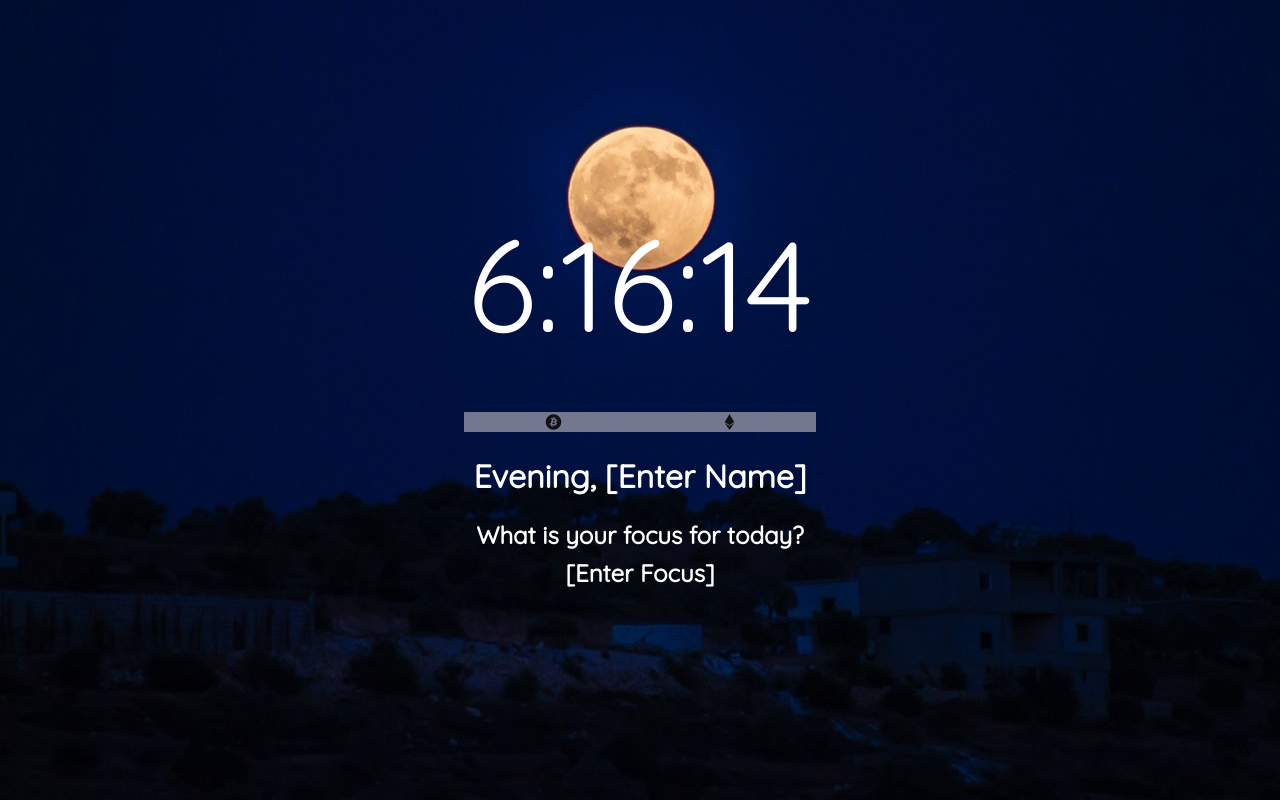
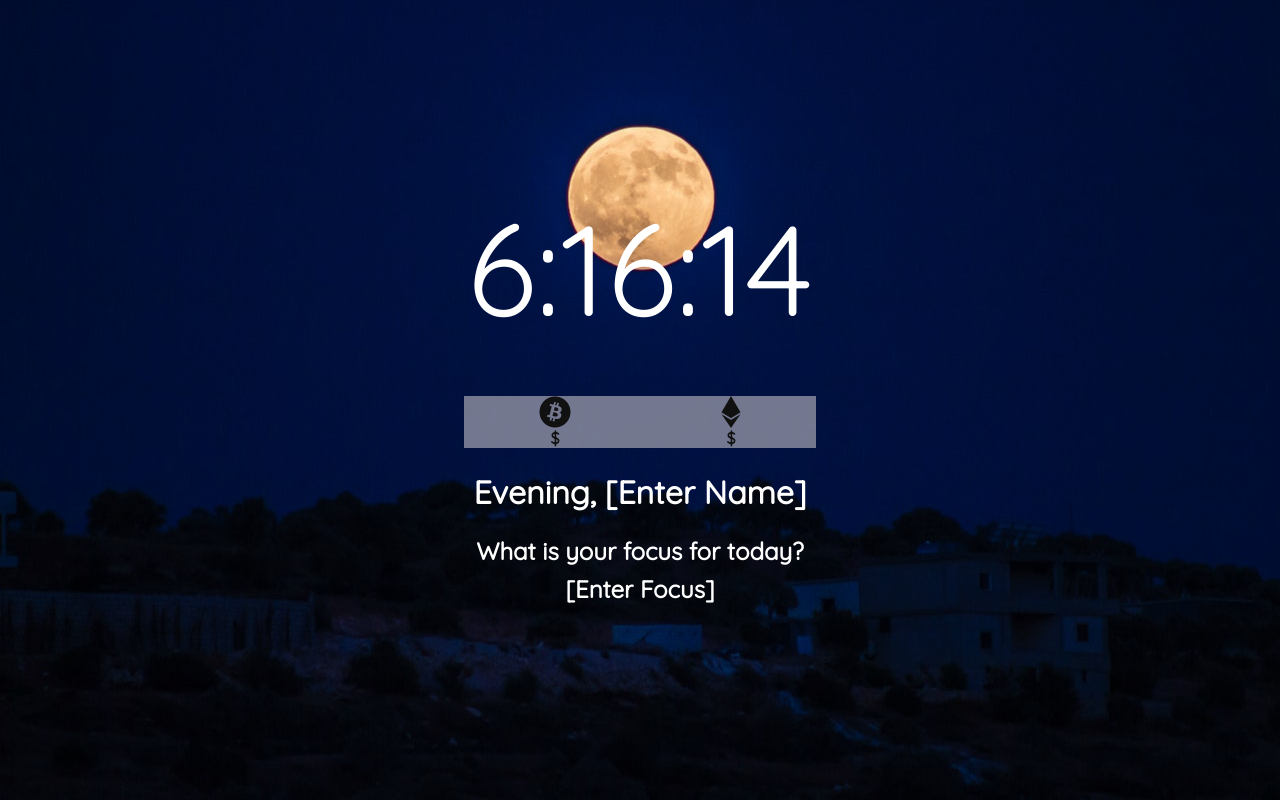
Before and after one commit to Humphreyj/dynamic-lander, a plain HTML site: page index.html in a window 1280 px wide. Drawn offline with nearby package versions, Linux system fonts and the light colour scheme; no server answers.

Commit message:
minor styling changes

```diff
--- a/index.html
+++ b/index.html
@@ -28,11 +28,11 @@
 
 		<div class="crypto-price">
 			<div class="coin-price">
-				<h4 class="coin" id="btc"><i class="fab fa-bitcoin"></i></h4>
+				<h4 class="coin" id="btc"><i class="fab fa-bitcoin fa-2x"></i></h4>
 				<h4 class="price" id="btcPrice"></h4>
 			</div>
 			<div class="coin-price">
-				<h4 class="coin" id="eth"><i class="fab fa-ethereum"></i></h4>
+				<h4 class="coin" id="eth"><i class="fab fa-ethereum fa-2x"></i></h4>
 				<h4 class="price" id="ethPrice"></h4>
 			</div>
 		</div>
--- a/landing.css
+++ b/landing.css
@@ -27,6 +27,9 @@ body {
 
 #time {
 	font-size: 8rem;
+}
+.price::before {
+	content: '$';
 }
 
 .quote-box {
--- a/landing.js
+++ b/landing.js
@@ -67,8 +67,9 @@ if ('geolocation' in navigator) {
         } //get weather
 
         function updateWeather(data) {
+            let temperature = Math.floor(data.main.temp)
 
-            temp.innerText = Math.floor(data.main.temp) ;
+            temp.innerText = `${temperature} `;
             condition.innerText = data.weather[0].main;
         }
         getWeather();
```
